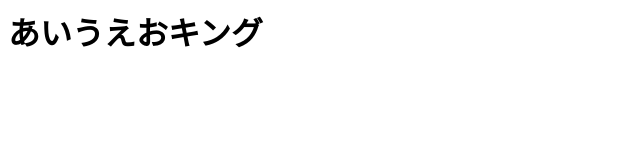
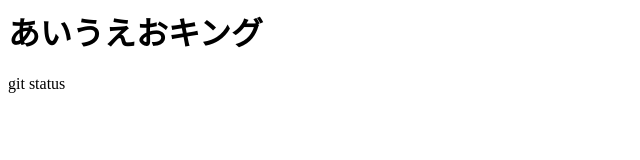
Before and after one commit to hirochan25000/git_tutorial, a plain HTML site: page index.html in a window 1280 px wide. Shown: the full height of the page, 0-640 px from the left. Drawn offline with Linux system fonts and the light colour scheme.

Commit message:
git status コマンドを追記

```diff
--- a/index.html
+++ b/index.html
@@ -1 +1,4 @@
 <h1> あいうえおキング</h1>
+<p>
+  git status
+  </p>
```
